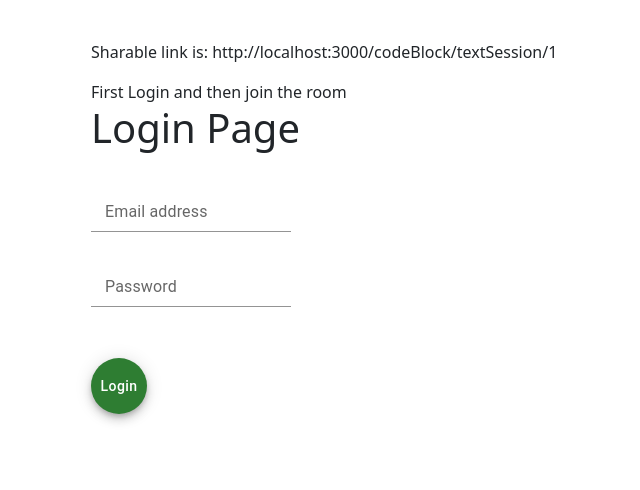
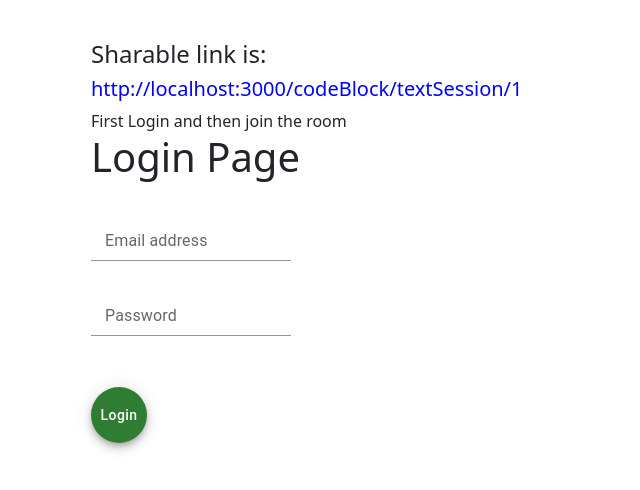
Before and after one commit to il2407/CodingLesson, a React (Create React App) app in the folder Client/: page /codeBlock/textSession/1 in a window 1280 px wide. Shown: the top 490 px of the page, without its empty margins (273-913 px from the left). Built offline with nearby package versions, Linux system fonts and the light colour scheme; no server answers.

Commit message:
Fourteenth commit

```diff
--- a/Client/package.json
+++ b/Client/package.json
@@ -23,6 +23,7 @@
     "react-router-dom": "^6.4.3",
     "react-scripts": "5.0.1",
     "react-scroll-to-bottom": "^4.2.0",
+    "react-transition-group": "^4.4.5",
     "react-uuid": "^2.0.0",
     "redux": "^4.2.0",
     "socket.io-client": "^4.5.4",
--- a/Client/src/pages/TextSession.js
+++ b/Client/src/pages/TextSession.js
@@ -47,7 +47,8 @@ function TextSession(props) {
 
   return (
     <div className="App">
-      <p>Sharable link is: {link}</p>
+      <h4>Sharable link is: </h4>
+      <h5 style={{ color: "blue" }}>{link}</h5>
 
       {logged ? (
         <Chat socket={socket} room={id} />
```
Also changed, not shown: 1 other file (tests, documents, lock files or other folders).
